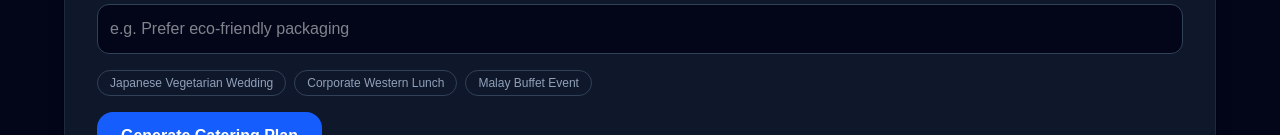
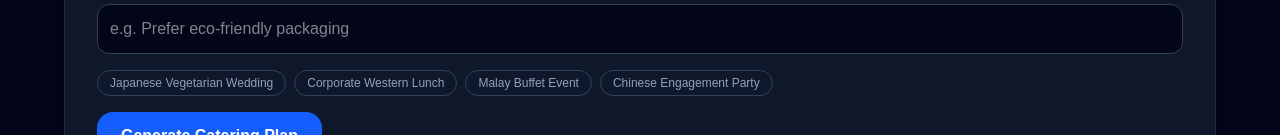
Before and after one commit to MaddiePET/iNextLabs_SmartCateringSystem, a Next.js app in the folder frontend/: page / in a window 1280 px wide. Shown: the part 817-952 px from the top of the page. Built offline with nearby package versions, Linux system fonts and the light colour scheme.

Commit message:
Added one more test case

```diff
--- a/frontend/app/page.tsx
+++ b/frontend/app/page.tsx
@@ -449,6 +449,7 @@ export default function Home() {
             "Japanese Vegetarian Wedding",
             "Corporate Western Lunch",
             "Malay Buffet Event",
+            "Chinese Engagement Party",
           ].map((example) => (
             <button
               key={example}
```
